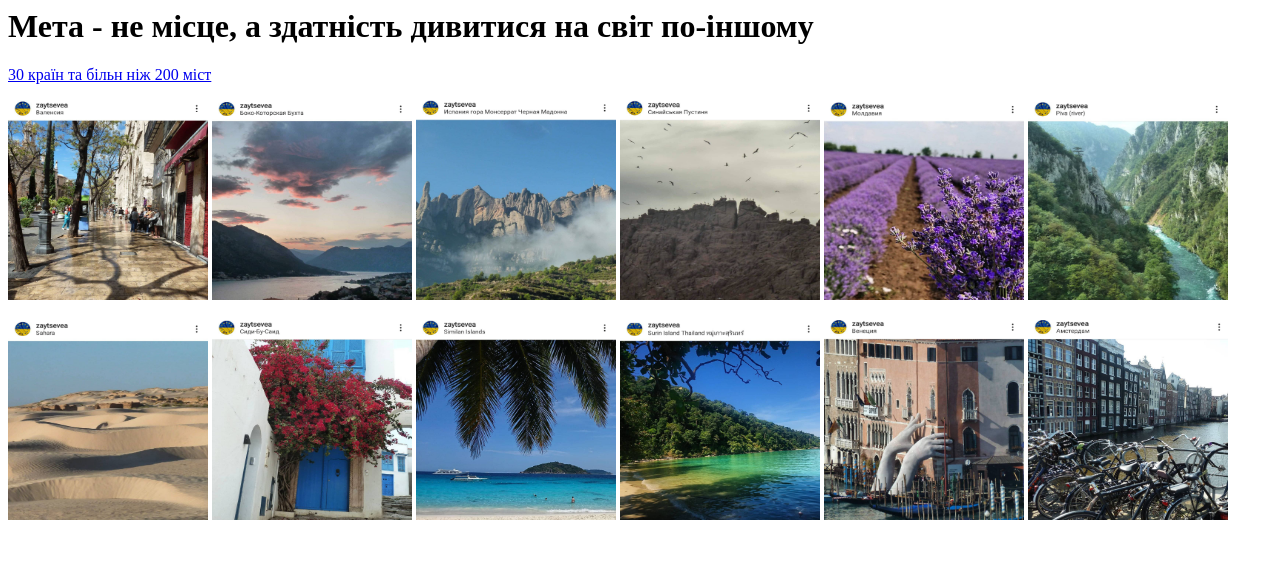
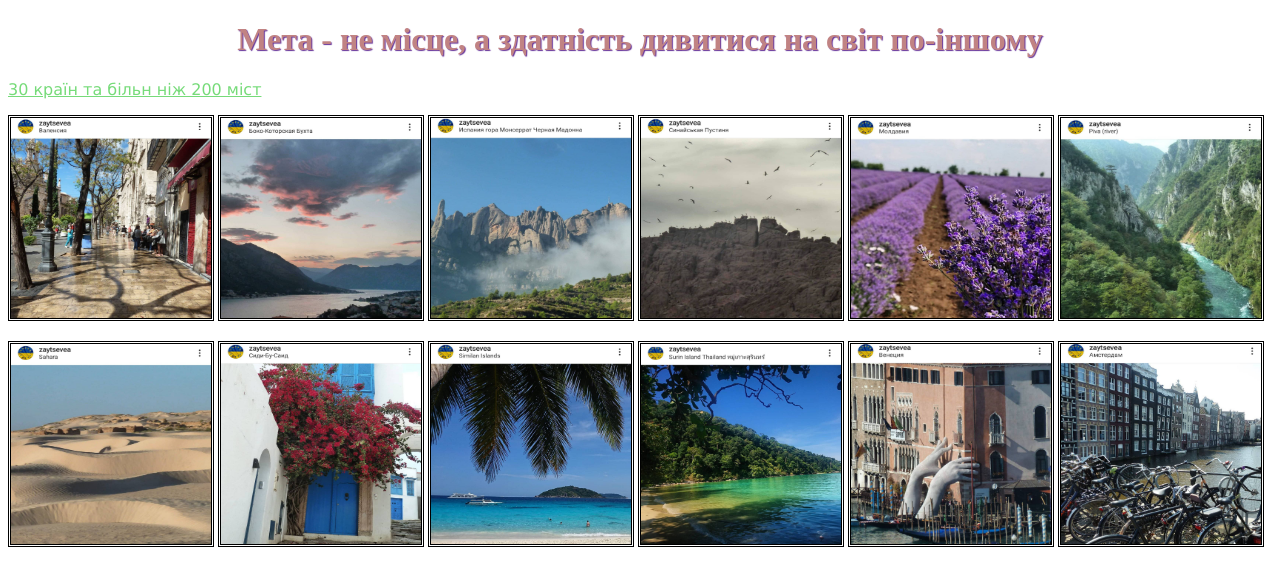
Before and after one commit to Art-auto/hillel_manual_qa_28.09.2022, a plain HTML site: page homework_html/index.html in a window 1280 px wide. Drawn offline with Linux system fonts and the light colour scheme.

Commit message:
homework_css

```diff
--- a/homework_html/index.html
+++ b/homework_html/index.html
@@ -1,4 +1,14 @@
+<!DOCTYPE html>
+<html lang="en">
+<head>
+    <meta charset="UTF-8">
+    <meta http-equiv="X-UA-Compatible" content="IE=edge">
+    <meta name="viewport" content="width=device-width, initial-scale=1.0">
+    <title>Document</title>
+</head>
 
+<body>
+<link rel="stylesheet" href="./style.css">
 <h1>Мета - не місце, а здатність дивитися на світ по-іншому</h1>
 <a href="https://www.instagram.com/zaytsevea/">30 країн та більн ніж 200 міст</a>
 <P></P><img src="photo_2022-12-15_00-44-18.jpg" alt="1" width="200" height="200">
@@ -13,3 +23,5 @@
 <img src="./photo_2022-12-15_00-44-50 — копия.jpg" alt="" width="200" height="200">
 <img src="./photo_2022-12-15_00-44-53 — копия.jpg" alt="" width="200" height="200">
 <img src="./photo_2022-12-15_00-44-56 — копия.jpg" alt="" width="200" height="200">
+</body>
+</html>
--- /dev/null
+++ b/homework_html/style.css
@@ -0,0 +1,7 @@
+a { color: rgb(118, 219, 121);
+font-family: Verdana, Geneva, Tahoma, sans-serif;}
+img {border-style: double;}
+h1 {color: rgb(193, 131, 131);
+word-spacing: 0,5cm;
+text-align: center;
+text-shadow: 1px 1px 1px rebeccapurple;}
```
